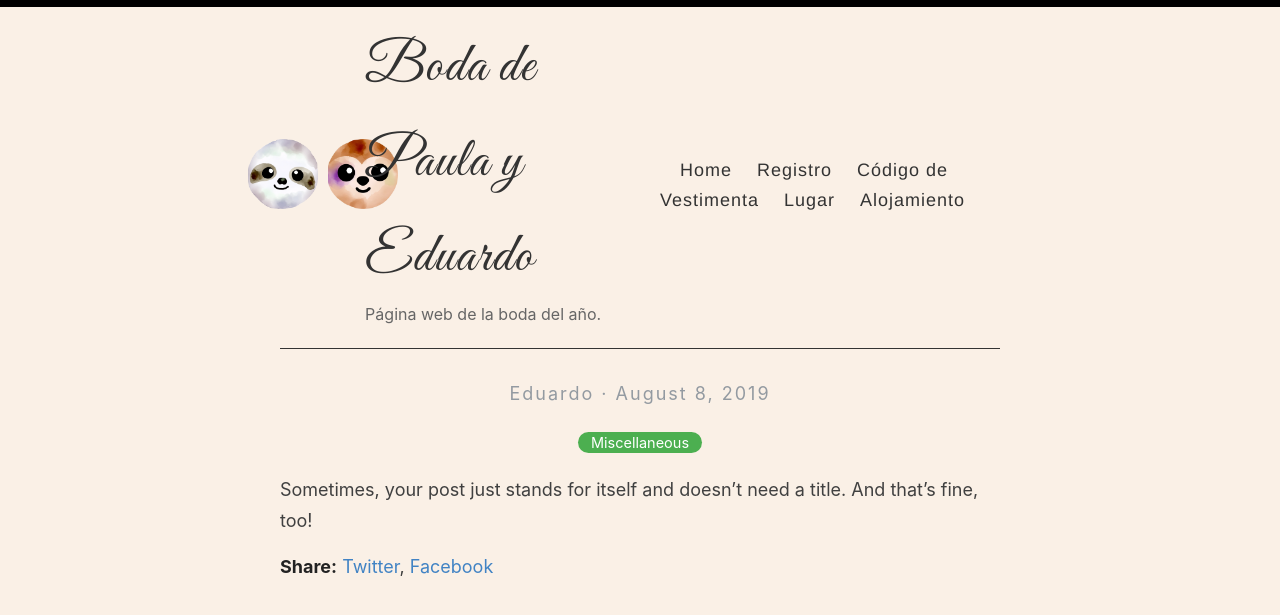
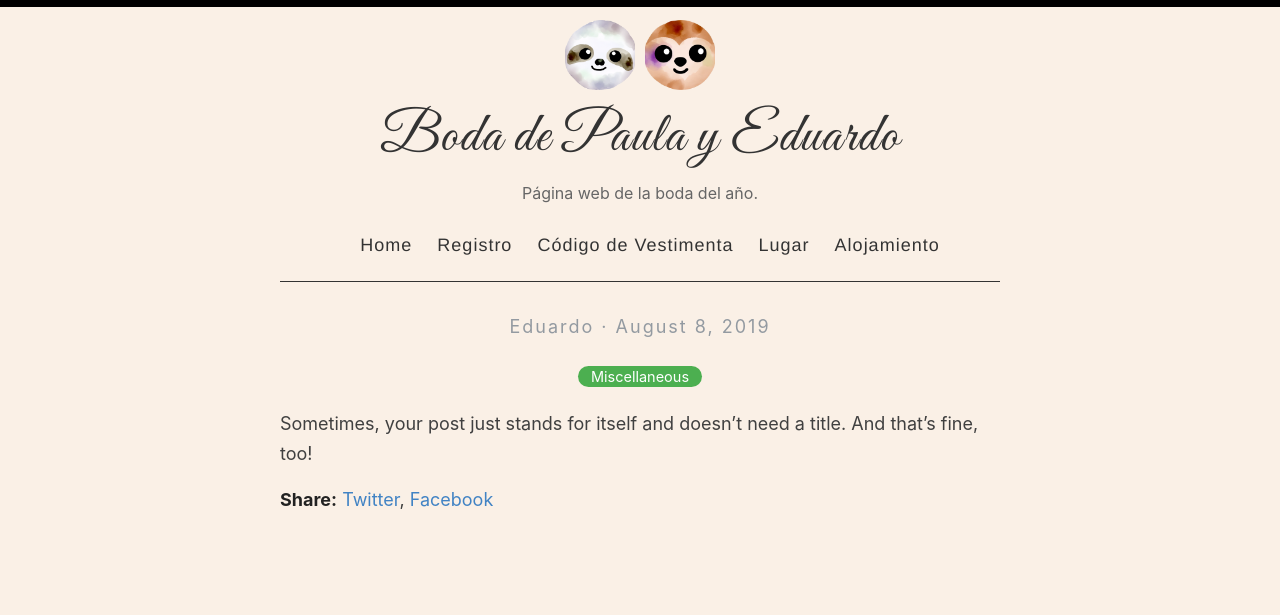
Before and after one commit to boda-paula-y-eduardo/boda-paula-eduardo, a Jekyll site: the page built from _posts/2019-08-08-no-title-posts.md, in a window 1280 px wide. Shown: the top 615 px of the page. Built offline with Jekyll 4.4.1, drawn with Linux system fonts in a browser that asks for light colours.

Commit message:
test new layout

```diff
--- a/assets/style.scss
+++ b/assets/style.scss
@@ -271,40 +271,27 @@ p > img {
 .masthead {
   padding: 20px 0;
   border-bottom: 1px solid $darkGray;
-  display: flex; // Use Flexbox
-  align-items: center; // Align items vertically in the center
+  display: flex;
+  flex-direction: column; // Stack items vertically
+  align-items: center; // Center items horizontally
+  text-align: center;
+}
 
-  @include mobile {
-    flex-direction: column; // Stack items vertically on smaller screens
-    text-align: center;
-  }
-}
 .site-avatar {
-  // Adjusted for Flexbox; removed float properties
-  display: flex; // Display avatars side by side
-  justify-content: center; // Center avatars horizontally
-  gap: 10px; // Add some space between the two avatars
+  display: flex;
+  justify-content: center;
+  gap: 10px; // Adjust if more space is needed between the avatars
 
   img {
     border-radius: 5px;
-    width: 70px; // Adjust width as necessary
+    width: 70px;
     height: 70px;
     object-fit: cover;
   }
-
-  @include mobile {
-    justify-content: center; // Ensure avatars are centered on mobile
-    margin-bottom: 15px; // Add some space between avatars and site info on mobile
-  }
 }
-
 .site-info {
   // Removed float properties, adjusted for Flexbox layout
-  @include mobile {
-    display: block;
-    margin: 0 auto;
-    text-align: center; // Center the text on mobile
-  }
+
 }
 
 .site-name {
```
